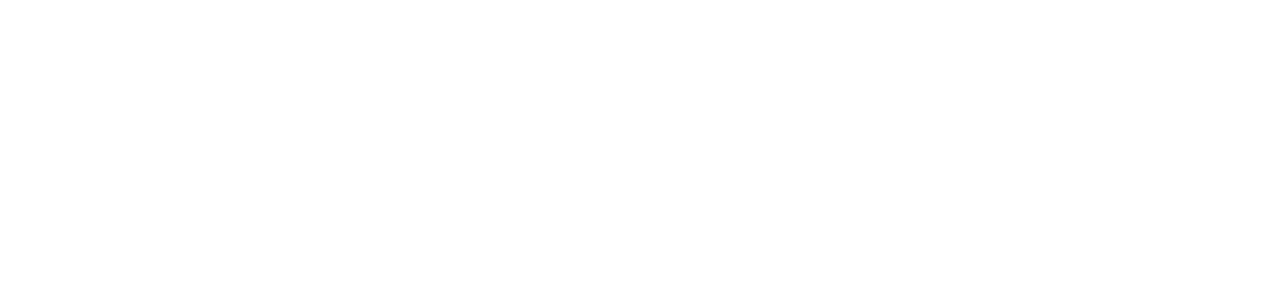
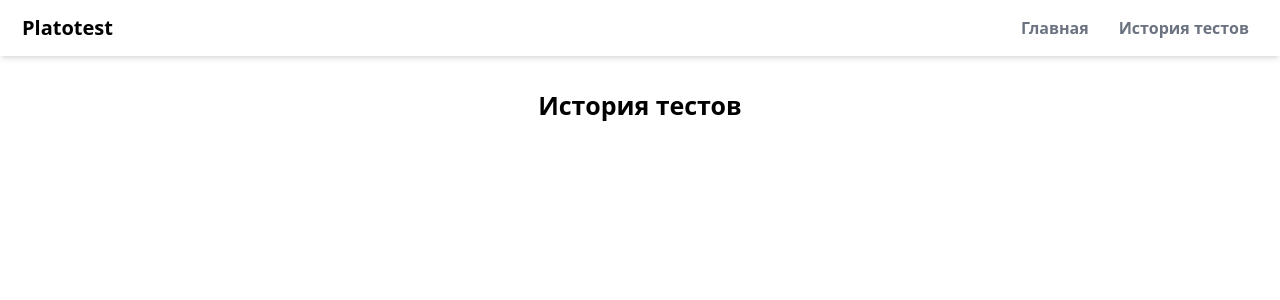
Before and after one commit to kimoleg200301/platotest, a React app: page /history in a window 1280 px wide. Before the commit this address had no page. Shown: the top 300 px of the page. Built offline with nearby package versions, Linux system fonts and the light colour scheme.

Commit message:
Minor changes

```diff
--- a/src/App.tsx
+++ b/src/App.tsx
@@ -2,6 +2,7 @@
 import { BrowserRouter as Router, Route, Routes } from 'react-router';
 import './input.css';
 import Main from './pages/Main';
+import History from "./pages/History";
 
 const App: React.FC = () => {
   return(
@@ -9,6 +10,7 @@
       <Router>
         <Routes>
           <Route path={'/'} element={<Main />} />
+          <Route path={'/history'} element={<History />} />
         </Routes>
       </Router>
     </>
--- a/src/compnents/Header.tsx
+++ b/src/compnents/Header.tsx
@@ -2,12 +2,10 @@
 import { useState, useEffect } from "react";
 
 const Header: React.FC = () => {
-  const [isClickedUser, setIsClickedUser] = useState<boolean>(false);
-
   return(
     <div className="fixed top-0 left-0 w-full h-14 flex items-center justify-between bg-customGray p-4 shadow-md z-40 select-none">
       {/* Логотип */}
-      <div className='animate-fadeIn text-black text-xl font-bold h-50 pr-2 bg-black bg-opacity-0 hover:bg-opacity-5 transition-colors duration-150 cursor-pointer rounded-xl'>
+      <div className='p-[6px] animate-fadeIn text-black text-xl font-bold h-50 pr-2 bg-black bg-opacity-0 hover:bg-opacity-5 transition-colors duration-150 cursor-pointer rounded-[10px]'>
         <a href='/'><span>Platotest</span></a>
       </div>
 
--- /dev/null
+++ b/src/pages/History.tsx
@@ -0,0 +1,15 @@
+import React, { useState } from "react";
+import Header from '../compnents/Header';
+
+const History: React.FC = () => {
+  return(
+    <>
+      <Header />
+      <div className="flex flex-col mt-14 items-center justify-center p-4">
+        <h1 className="m-[15px] text-[25px] font-bold">История тестов</h1>
+    </div>
+    </>
+  );
+}
+
+export default History;
--- a/webpack.config.js
+++ b/webpack.config.js
@@ -6,7 +6,8 @@
   entry: './src/index.tsx',
   output: {
     filename: 'bundle.js',
-    path: path.resolve(__dirname, 'dist')
+    path: path.resolve(__dirname, 'dist'),
+    publicPath: '/'
   },
   resolve: {
     extensions: ['.ts', '.tsx', '.js']
@@ -42,6 +43,7 @@
   ],
   devServer: {
     static: path.resolve(__dirname, 'dist'),
+    historyApiFallback: true,
     port: 3000,
     hot: true
   },
```
